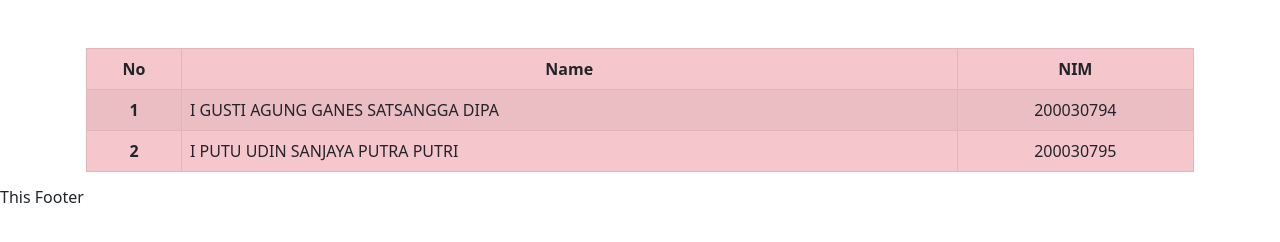
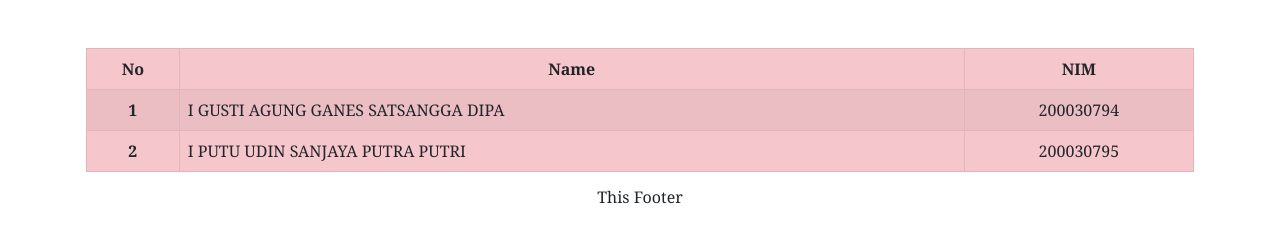
Before and after one commit to MasteryGitHub/Learning-Something, a plain HTML site: page index.html in a window 1280 px wide. Drawn offline with nearby package versions, Linux system fonts and the light colour scheme.

Commit message:
adding js text center and make more efficient

```diff
--- a/index.html
+++ b/index.html
@@ -9,6 +9,10 @@
     <script src="https://cdn.jsdelivr.net/npm/popper.js@1.16.0/dist/umd/popper.min.js" integrity="sha384-Q6E9RHvbIyZFJoft+2mJbHaEWldlvI9IOYy5n3zV9zzTtmI3UksdQRVvoxMfooAo" crossorigin="anonymous"></script>
     <title>Mastery Github</title>
     <style>
+      body {
+        font-family: Georgia, "Times New Roman", Times, serif;
+      }
+
       tr > th,
       tr > td:last-child {
         text-align: center;
@@ -16,7 +20,7 @@
     </style>
   </head>
   <body>
-   <div class="container mt-5">
+    <div class="container mt-5">
       <table class="table table-bordered table-striped table-danger">
         <thead class="text-center">
           <th>No</th>
@@ -38,6 +42,7 @@
         </tbody>
       </table>
     </div>
-    <footer><h6> This Footer </h6></footer>
+    <footer><h6>This Footer</h6></footer>
+    <script src="script.js"></script>
   </body>
 </html>
--- /dev/null
+++ b/script.js
@@ -0,0 +1 @@
+document.querySelector("footer").style.textAlign = "center";
--- a/style.css
+++ /dev/null
@@ -1,3 +0,0 @@
-body {
-  font-family: Georgia, "Times New Roman", Times, serif;
-}
```
